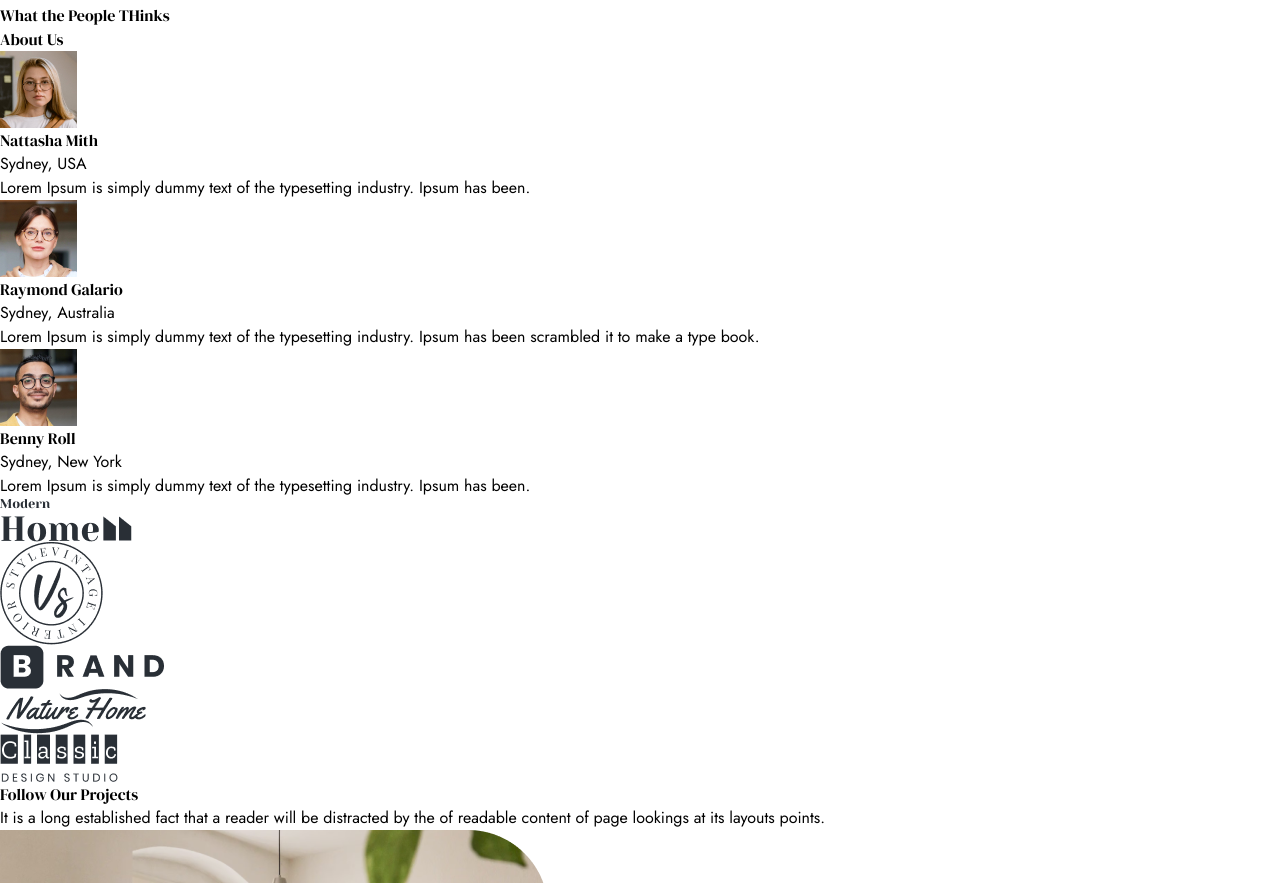
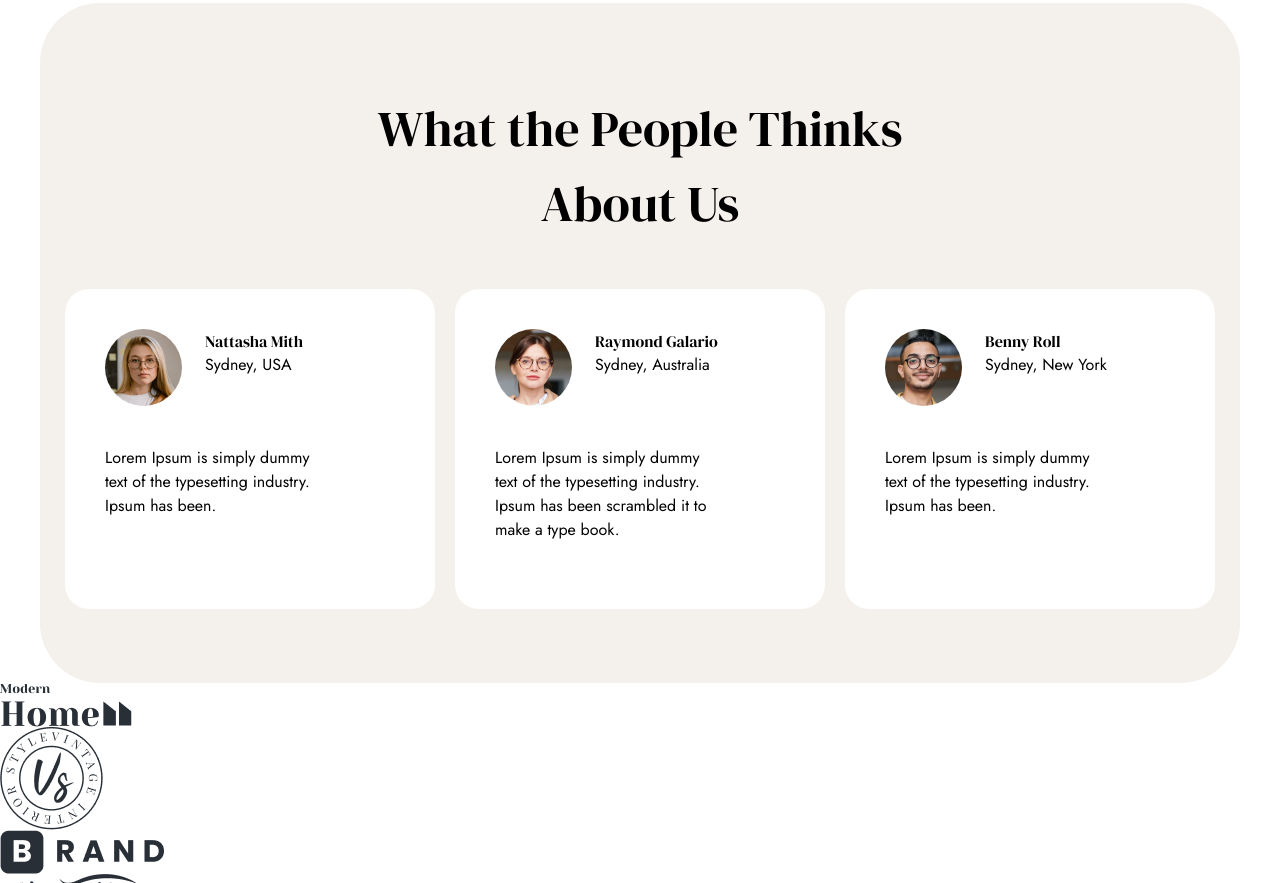
Before and after one commit to brtauhid/Interno-Tailwind-Project, a website: page src/index.html in a window 1280 px wide. Shown: the part 2392-3275 px from the top of the page. Drawn offline with nearby package versions, Linux system fonts and the light colour scheme.

Commit message:
testimonial section style with tailwind

```diff
--- a/src/index.html
+++ b/src/index.html
@@ -103,54 +103,54 @@
   </section>
 
   <!-- Testimonial Section -->
-  <section class="testimonial">
-    <h1>What the People THinks <br> About Us</h1>
+  <section class="testimonial w-[1200px] bg-[#F4F0EC] h-[680px] rounded-[60px] mx-auto">
+    <h1 class="text-[50px] text-center pt-[88px] mb-[48px] ">What the People Thinks <br> About Us</h1>
     <!-- Testimonial Wrapper -->
-    <div class="testimonial-wrap">
+    <div class="testimonial-wrap flex mx-auto justify-between w-[1150px]">
       <!-- Testimonial 1 -->
-      <div class="single-testimonial">
-        <div class="testimonial-top">
+      <div class="single-testimonial w-[370px] h-[320px] rounded-3xl bg-white">
+        <div class="testimonial-top p-10 flex">
           <div class="tt-left">
-            <img src="/src/images/Photo-1.jpg" alt="">
+            <img class="rounded-full" src="/src/images/Photo-1.jpg" alt="">
           </div>
-          <div class="tt-right">
+          <div class="tt-right ml-[23px]">
             <h4>Nattasha Mith</h4>
             <p>Sydney, USA</p>
           </div>
         </div>
-        <p>Lorem Ipsum is simply dummy text of the typesetting industry. Ipsum has been.</p>
+        <p class="w-[300px] px-10">Lorem Ipsum is simply dummy text of the typesetting industry. Ipsum has been.</p>
       </div>
       <!-- Testimonial 2 -->
-      <div class="single-testimonial">
-        <div class="testimonial-top">
+      <div class="single-testimonial w-[370px]  h-[320px] rounded-3xl bg-white">
+        <div class="testimonial-top p-10 flex">
           <div class="tt-left">
-            <img src="/src/images/Photo-2.jpg" alt="">
+            <img class="rounded-full" src="/src/images/Photo-2.jpg" alt="">
           </div>
-          <div class="tt-right">
+          <div class="tt-right ml-[23px]">
             <h4>Raymond Galario</h4>
             <p>Sydney, Australia</p>
           </div>
         </div>
-        <p>Lorem Ipsum is simply dummy text of the typesetting industry. Ipsum has been scrambled it to make a type book.</p>
+        <p class="w-[300px] px-10">Lorem Ipsum is simply dummy text of the typesetting industry. Ipsum has been scrambled it to make a type book.</p>
       </div>
       <!-- Testimonial 3 -->
-      <div class="single-testimonial">
-        <div class="testimonial-top">
+      <div class="single-testimonial w-[370px] h-[320px] rounded-3xl bg-white">
+        <div class="testimonial-top p-10 flex">
           <div class="tt-left">
-            <img src="/src/images/Photo-3.jpg" alt="">
+            <img class="rounded-full" src="/src/images/Photo-3.jpg" alt="">
           </div>
-          <div class="tt-right">
+          <div class="tt-right ml-[23px]">
             <h4>Benny Roll</h4>
             <p>Sydney, New York</p>
           </div>
         </div>
-        <p>Lorem Ipsum is simply dummy text of the typesetting industry. Ipsum has been.</p>
+        <p class="w-[300px] px-10">Lorem Ipsum is simply dummy text of the typesetting industry. Ipsum has been.</p>
       </div>
     </div>
   </section>
 
   <!-- Branding Section -->
-  <section class="banding">
+  <section class="branding">
     <div class="branding-wrapper">
       <img src="/src/images/01.png" alt="">
       <img src="/src/images/02.png" alt="">
```
Also changed, not shown: src/output.css.
